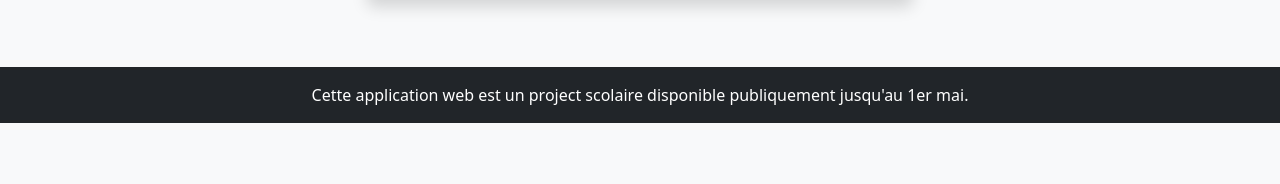
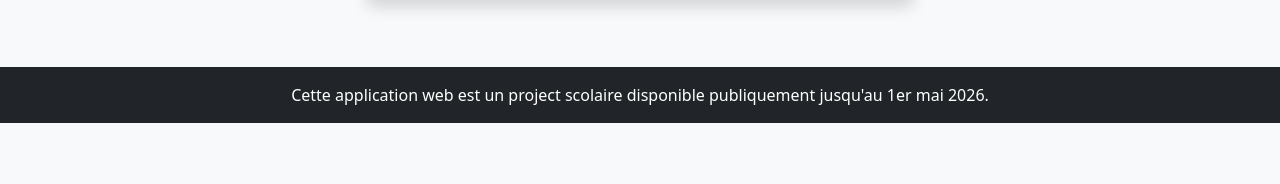
Before and after one commit to aerodevxp/python-flask-ticketing-system, a Flask app: page /auth/register in a window 1280 px wide. Shown: the part 616-800 px from the top of the page. Run offline with Flask 3, Linux system fonts and the light colour scheme.

Commit message:
again typo fix

```diff
--- a/app/templates/base.html
+++ b/app/templates/base.html
@@ -68,7 +68,7 @@
 
     <!-- Footer -->
     <footer class="bg-dark text-white text-center py-3 mt-5">
-        <p class="mb-0">Cette application web est un project scolaire disponible publiquement jusqu'au 1er mai.</p>
+        <p class="mb-0">Cette application web est un project scolaire disponible publiquement jusqu'au 1er mai 2026.</p>
     </footer>
 
     <script src="https://cdn.jsdelivr.net/npm/bootstrap@5.3.0/dist/js/bootstrap.bundle.min.js"></script>
```
